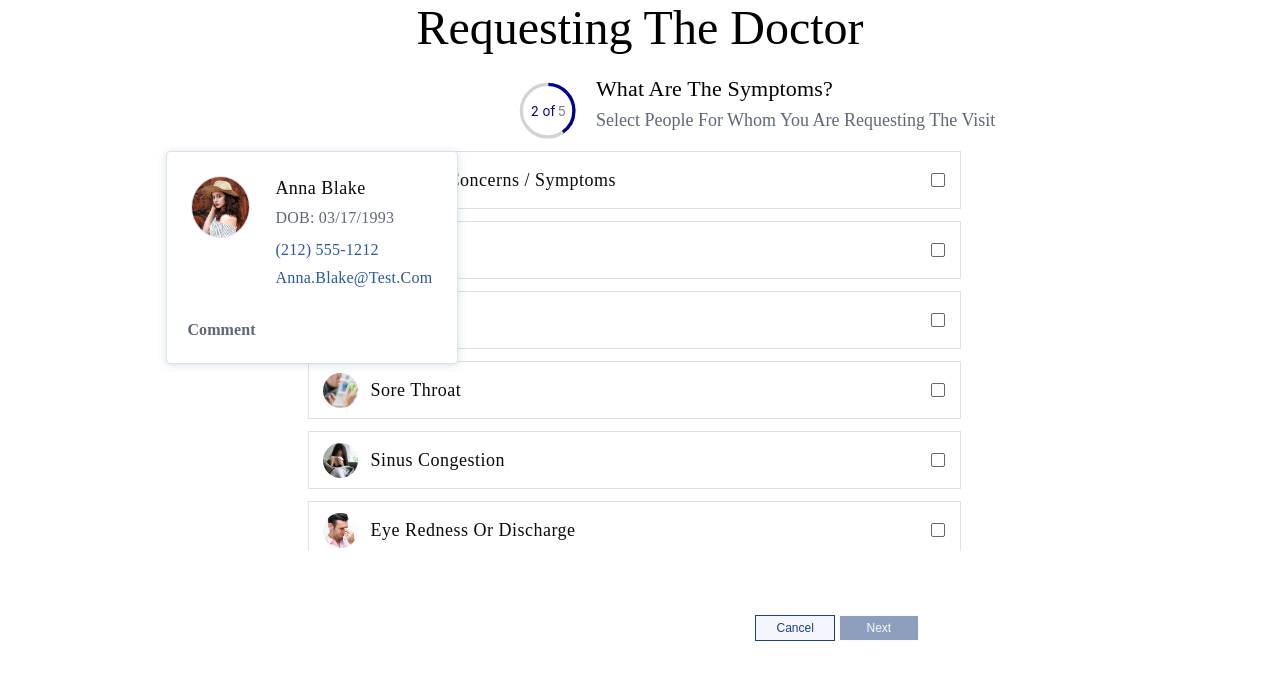
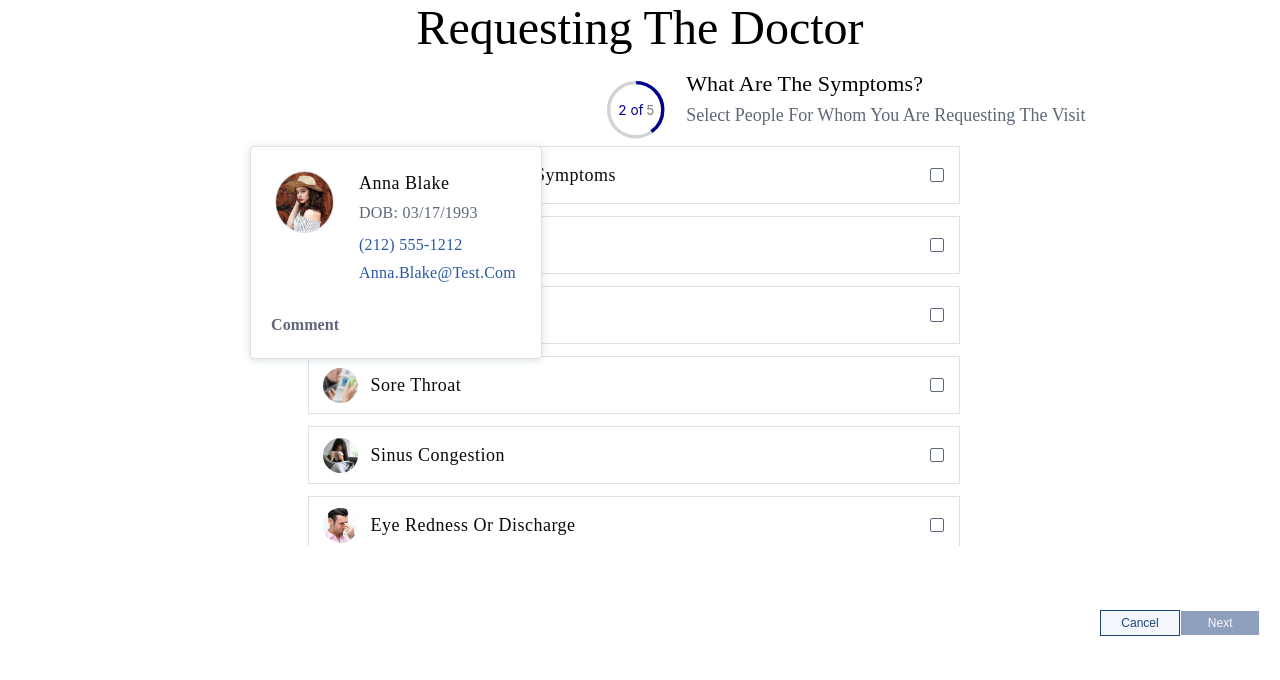
Before and after one commit to Yulia-min/HospitalProject, a React (Create React App) app in the folder hospital/: page / in a window 1280 px wide. Shown: the top 680 px of the page. Built offline with nearby package versions, Linux system fonts and the light colour scheme.

Commit message:
checkboxChange__7

```diff
--- a/hospital/src/Button/ButtonStyle.css
+++ b/hospital/src/Button/ButtonStyle.css
@@ -1,8 +1,7 @@
 .button{
     display: flex;
-    margin-left: 59%;
+    margin-left: 1100px;
     margin-top: 40px;
-    margin-bottom: 2%;
 }
 
 .button__cancel{
--- a/hospital/src/components/choice/ChoiceStyle.css
+++ b/hospital/src/components/choice/ChoiceStyle.css
@@ -1,7 +1,7 @@
 .checkbox{
     display: flex;
     justify-content: center;
-    width: 100%;
+    width: 10100px;
     margin-bottom: 24px;
     height: 400px;
 }
@@ -18,7 +18,7 @@
     justify-content: space-between;
     align-items: center;
     border: 1px solid #DDE0E4;
-    width: 98%;
+    width: 650px;
     margin-bottom: 12px;
 }
 
--- a/hospital/src/components/comment/Comment.js
+++ b/hospital/src/components/comment/Comment.js
@@ -1,4 +1,4 @@
-import React, {useState} from "react";
+import React from "react";
 import "../comment/CommentStyle.css";
 
 function Comment(props){
--- a/hospital/src/components/comment/CommentStyle.css
+++ b/hospital/src/components/comment/CommentStyle.css
@@ -2,7 +2,7 @@
     display: flex;
     margin: 0 auto;
     position: relative;
-    width: 34%;
+    width: 667px;
 }
 
 .comment textarea{
@@ -11,7 +11,7 @@
     box-shadow: 0 0 2px 0 rgb(209, 207, 207);
     height: 70px;
     outline: 0;
-    width: 100%;
+    width: 1000px;
     padding: 10px;
 }
 
--- a/hospital/src/components/diagramm/DiagrammStyle.css
+++ b/hospital/src/components/diagramm/DiagrammStyle.css
@@ -1,13 +1,13 @@
 .donut{
-    width: 22%;
-    margin-left: 90%;
-    margin-top: 7%;
+    width: 68px;
+    margin-left: 130px;
+    margin-top: 19px;
     font-size: 8px;
 }
 
 .display__article{
     display: flex;
-    margin-left: 19%;
+    margin-left: 470px;
 }
 
 .display__text{
@@ -20,7 +20,7 @@
     font-family: Avenir;
     font-weight: 500;
     margin-bottom: 8px;
-    margin-left: 32px;
+    margin-left: 2px;
     letter-spacing: 0.15px;
 }
 
@@ -29,5 +29,5 @@
     color: #5E6878;
     font-family: Avenir;
     font-size: 18px;
-    margin-left: 32px;
+    margin-left: 2px;
 }
--- a/hospital/src/components/profile/ProfileStyle.css
+++ b/hospital/src/components/profile/ProfileStyle.css
@@ -1,7 +1,7 @@
 .profile{
     position: absolute;
     width: 292px;
-    margin: 0% 0% 0% 13%;
+    margin-left: 250px;
     background: #FFFFFF;
     border: 1px solid #DDE0E4;
     box-sizing: border-box;
```
